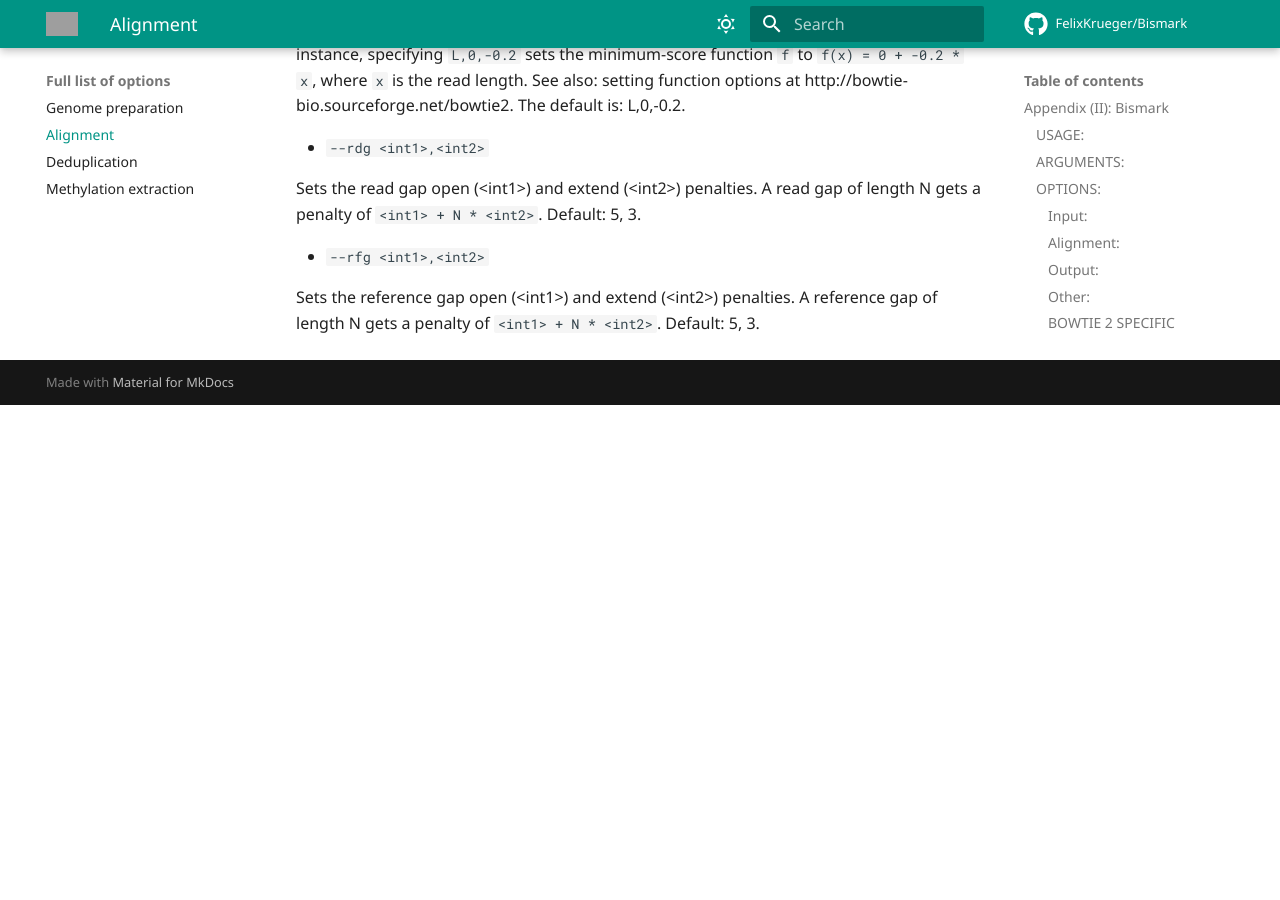
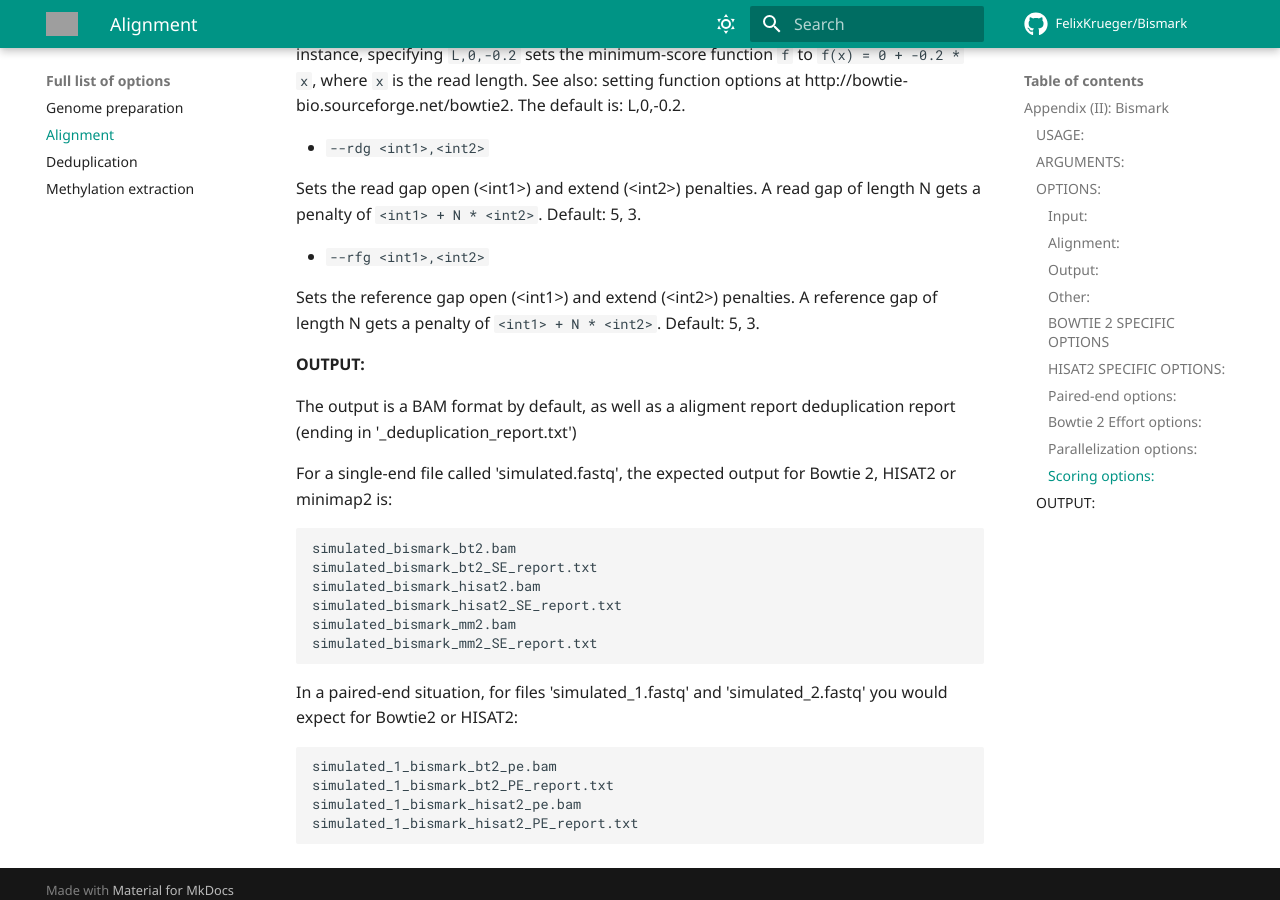
Before and after one commit to FelixKrueger/Bismark, an MkDocs documentation site: the page built from docs/options/alignment.md, in a window 1280 px wide and 900 px high, scrolled down 9899 px. Built offline with MkDocs 1.6.1 and Material for MkDocs 9.7.7, drawn with Linux system fonts in a browser that asks for light colours; comment, search, counter and statistics services are not loaded; before the commit the page ends 10304 px from its top, so only the background shows below that; grey boxes are pictures that could not be loaded.

Commit message:
Added output info

````diff
--- a/docs/options/alignment.md
+++ b/docs/options/alignment.md
@@ -286,3 +286,28 @@
 - `--rfg <int1>,<int2>`
 
   Sets the reference gap open (&lt;int1>) and extend (&lt;int2>) penalties. A reference gap of length N gets a penalty of `<int1> + N * <int2>`. Default: 5, 3.
+
+
+#### OUTPUT:
+
+The output is a BAM format by default, as well as a aligment report deduplication report (ending in '_deduplication_report.txt')
+
+For a single-end file called 'simulated.fastq', the expected output for Bowtie 2, HISAT2 or minimap2 is:
+
+```
+simulated_bismark_bt2.bam
+simulated_bismark_bt2_SE_report.txt
+simulated_bismark_hisat2.bam
+simulated_bismark_hisat2_SE_report.txt
+simulated_bismark_mm2.bam
+simulated_bismark_mm2_SE_report.txt
+```
+
+In a paired-end situation, for files 'simulated_1.fastq' and 'simulated_2.fastq' you would expect for Bowtie2 or HISAT2:
+
+```
+simulated_1_bismark_bt2_pe.bam
+simulated_1_bismark_bt2_PE_report.txt
+simulated_1_bismark_hisat2_pe.bam
+simulated_1_bismark_hisat2_PE_report.txt
+```
````
Also changed, not shown: docs/options/deduplication.md (+2 -2 lines).
